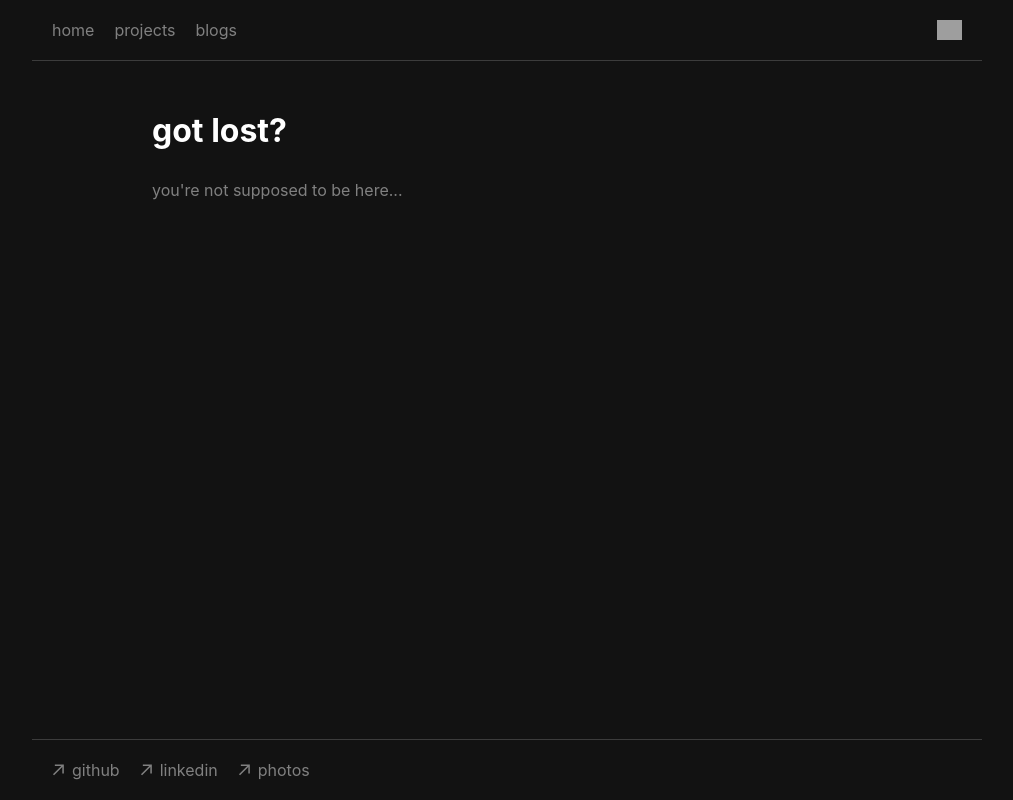
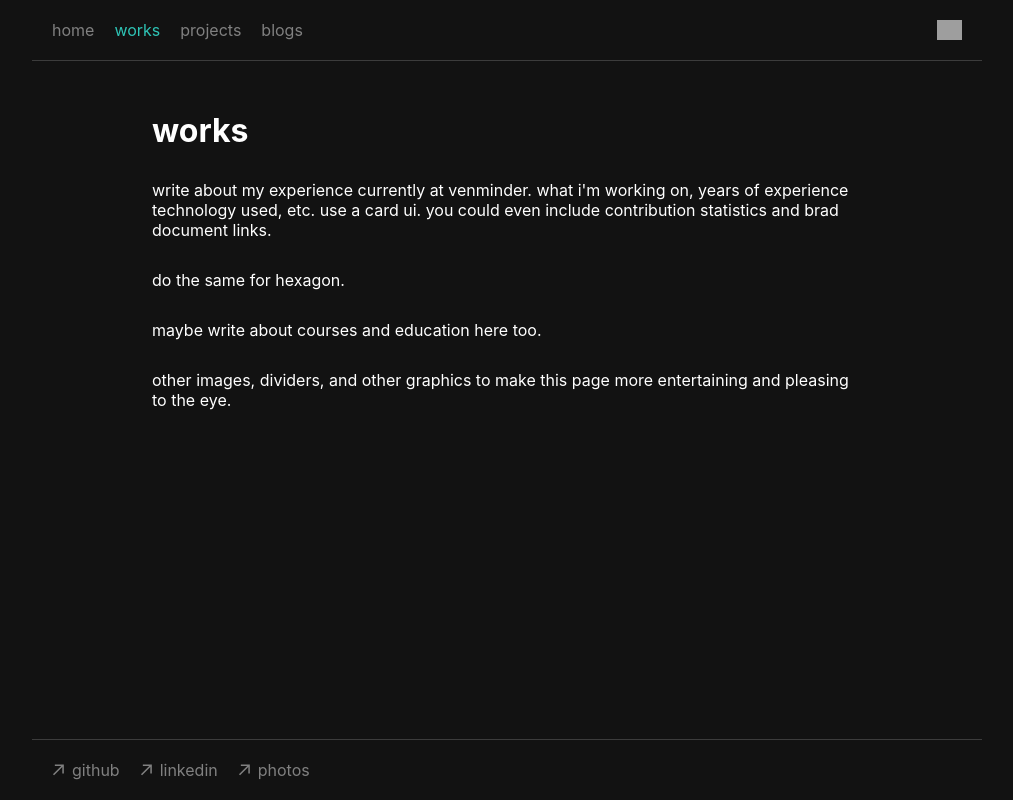
Before and after one commit to namitoyokota/portfolio, a Next.js app: page /works in a window 1280 px wide. Before the commit this address had no page. Shown: the whole page, without its empty margins (133-1146 px from the left). Built offline with nearby package versions, Linux system fonts and the light colour scheme; grey boxes are pictures that could not be loaded.

Commit message:
new concept

```diff
--- a/components/Navigation.tsx
+++ b/components/Navigation.tsx
@@ -11,6 +11,12 @@ const Navigation = (): JSX.Element => {
             <Link legacyBehavior href="/">
                 <a className={router.asPath == '/' ? styles.active : styles.page}>
                     <span>home</span>
+                </a>
+            </Link>
+
+            <Link legacyBehavior href="/works">
+                <a className={router.asPath == '/works' ? styles.active : styles.page}>
+                    <span>works</span>
                 </a>
             </Link>
 
--- a/pages/index.tsx
+++ b/pages/index.tsx
@@ -10,7 +10,7 @@ export const Index = (): JSX.Element => {
                     <p>I'm a Senior Frontend Engineer II at Venminder.</p>
                 </div>
 
-                <div className={styles.content}>tbd...</div>
+                <span>this is my identity page. write about who i am, what i like to do, why i'm here, etc.</span>
             </div>
         </Layout>
     );
--- a/pages/projects.tsx
+++ b/pages/projects.tsx
@@ -61,6 +61,8 @@ export const Projects = (): JSX.Element => {
                     <h1>projects</h1>
                 </div>
 
+                <span>refactor this page to be text based.</span>
+
                 <div className={styles.board}>
                     {projects.map((project, index) => (
                         <a key={index} className={styles.card} href={project.url} target="_blank" rel="noreferrer">
--- /dev/null
+++ b/pages/works.tsx
@@ -0,0 +1,27 @@
+import Layout from '../components/Layout';
+import styles from '../styles/works.module.css';
+
+export const Works = (): JSX.Element => {
+    return (
+        <Layout>
+            <div className={styles.pane}>
+                <div className={styles.header}>
+                    <h1>works</h1>
+                </div>
+
+                <span>
+                    write about my experience currently at venminder. what i'm working on, years of experience technology used, etc. use a
+                    card ui. you could even include contribution statistics and brad document links.
+                </span>
+
+                <span>do the same for hexagon.</span>
+
+                <span>maybe write about courses and education here too.</span>
+
+                <span>other images, dividers, and other graphics to make this page more entertaining and pleasing to the eye.</span>
+            </div>
+        </Layout>
+    );
+};
+
+export default Works;
--- a/styles/layout.module.css
+++ b/styles/layout.module.css
@@ -11,7 +11,7 @@
 .navpane {
     width: 100%;
     display: grid;
-    grid-template-columns: repeat(2, min-content) auto 25px;
+    grid-template-columns: repeat(3, min-content) auto 25px;
     column-gap: 20px;
     align-items: center;
     border-bottom: 1px solid rgba(230, 230, 230, 0.2);
--- /dev/null
+++ b/styles/works.module.css
@@ -0,0 +1,11 @@
+.pane {
+    display: flex;
+    flex-direction: column;
+    row-gap: 30px;
+}
+
+.header {
+    display: flex;
+    flex-direction: column;
+    row-gap: 30px;
+}
```
